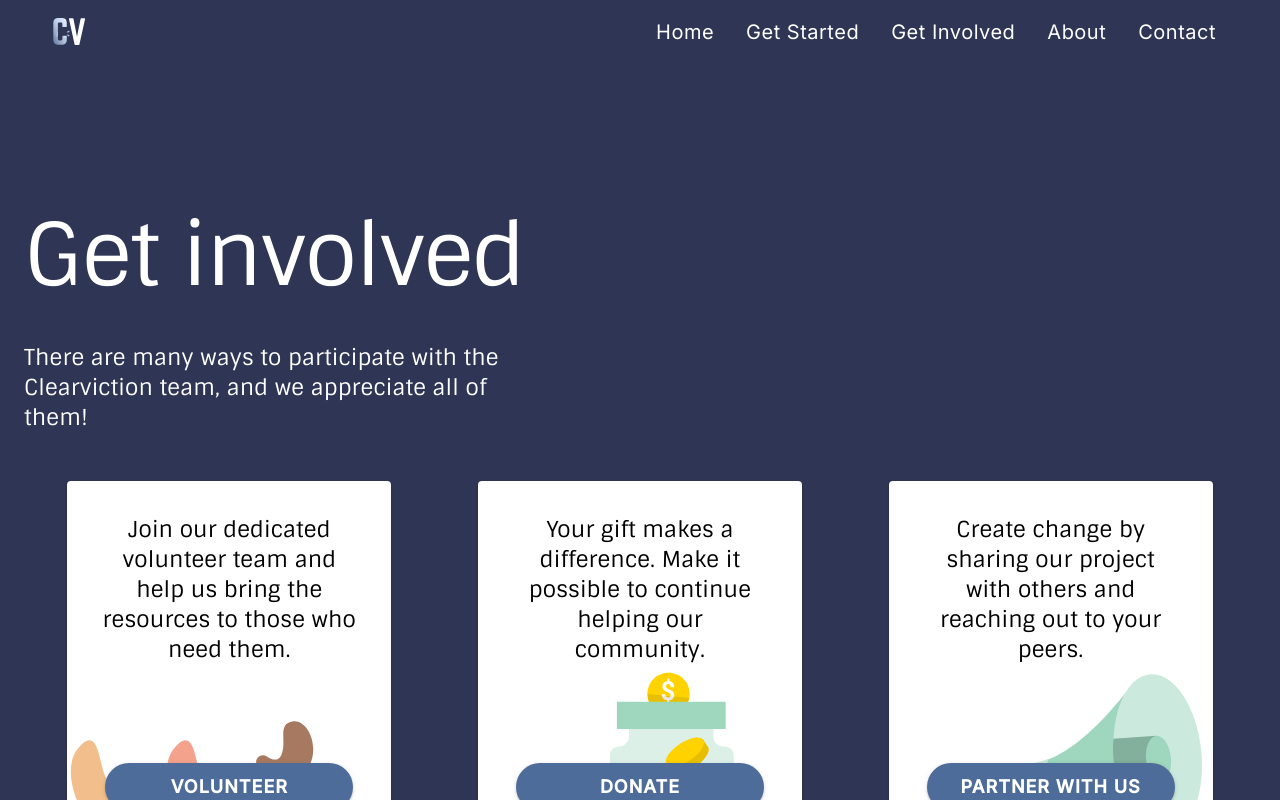
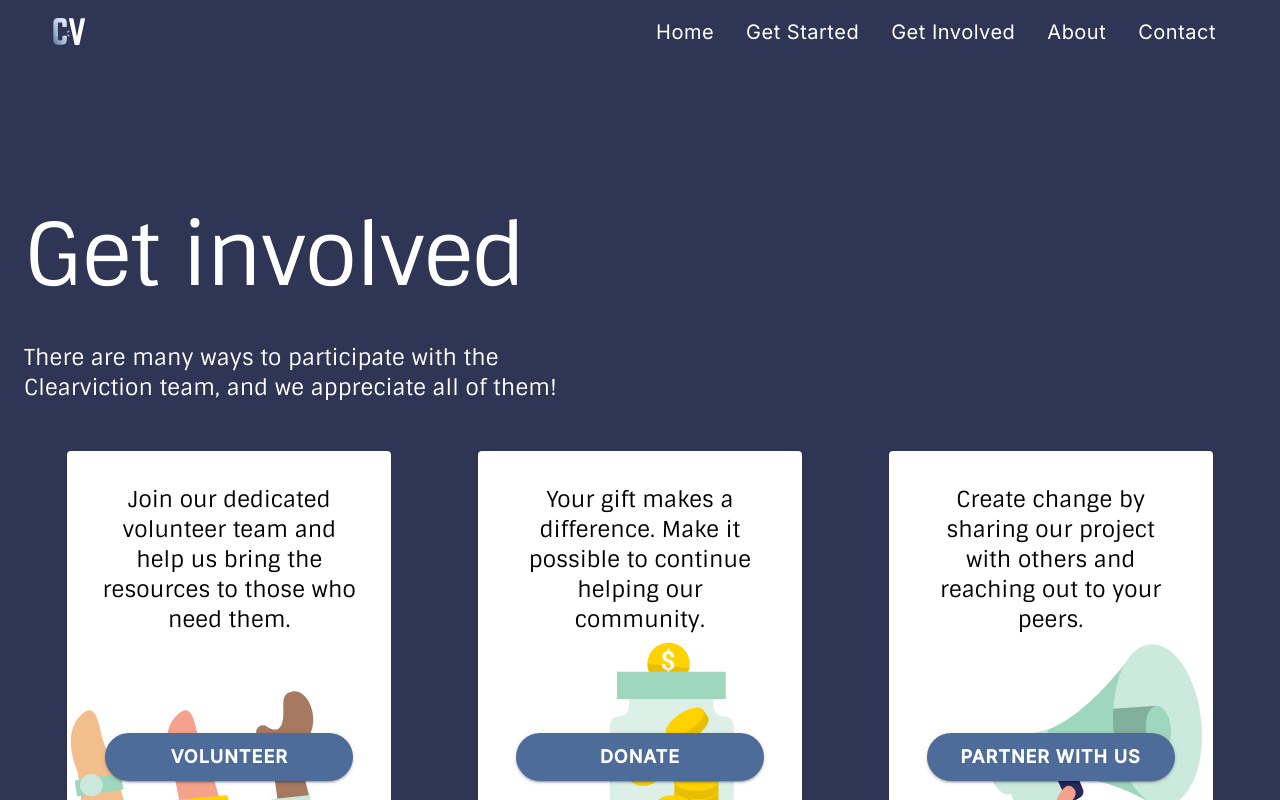
Before and after one commit to openseattle/clearviction-v1, a React (Create React App) app: page /get-involved in a window 1280 px wide. Shown: the top 800 px of the page. Built offline with nearby package versions, Linux system fonts and the light colour scheme.

Commit message:
change from px to rem

```diff
--- a/src/Components/RedesignHeroPanel.jsx
+++ b/src/Components/RedesignHeroPanel.jsx
@@ -12,7 +12,7 @@ const useStyles = makeStyles((theme) => ({
     paddingBottom: theme.spacing(3),
   },
   heroSubtitle: {
-    maxWidth: 502,
+    maxWidth: "27em",
     paddingTop: theme.spacing(2),
     paddingBottom: theme.spacing(5),
   },
--- a/src/Components/VolunteerRolesCard.jsx
+++ b/src/Components/VolunteerRolesCard.jsx
@@ -2,7 +2,7 @@ import { Box, Card, makeStyles, Typography } from "@material-ui/core";
 
 const useStyles = makeStyles((theme) => ({
   roleRootStyle: {
-    maxWidth: 360,
+    maxWidth: "16em",
     margin: theme.spacing(2),
     paddingTop: theme.spacing(5),
     paddingBottom: theme.spacing(8),
--- a/src/Pages/VolunteerPage.jsx
+++ b/src/Pages/VolunteerPage.jsx
@@ -11,7 +11,7 @@ import { useGetInvolvedStyles } from "../Styles/useGetInvolvedStyles";
 import { RedesignButtonPrimary } from "../ui-kit/RedesignButtonPrimary";
 
 const factsProps = {
-  style: { fontSize: 54 },
+  style: { fontSize: "3em" },
   color: "secondary",
 };
 
```
